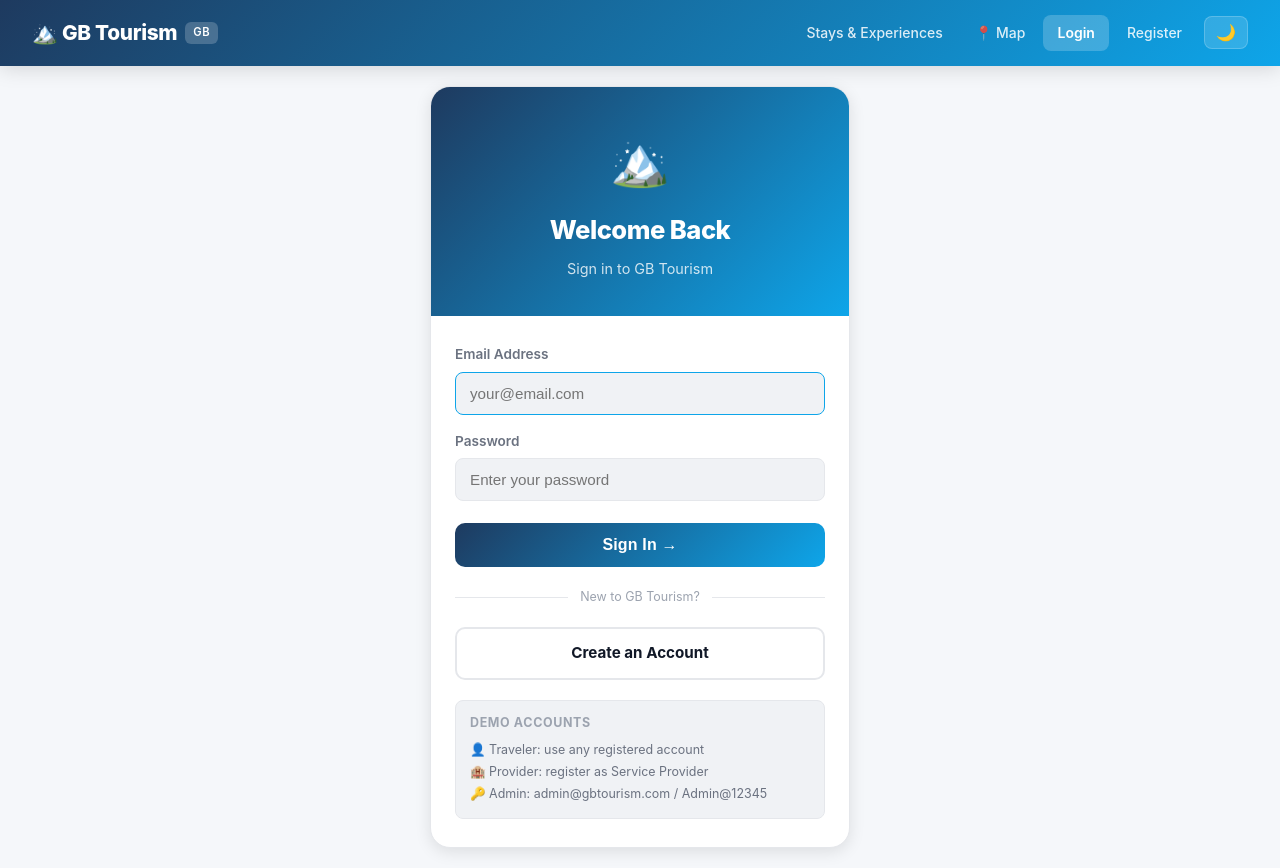
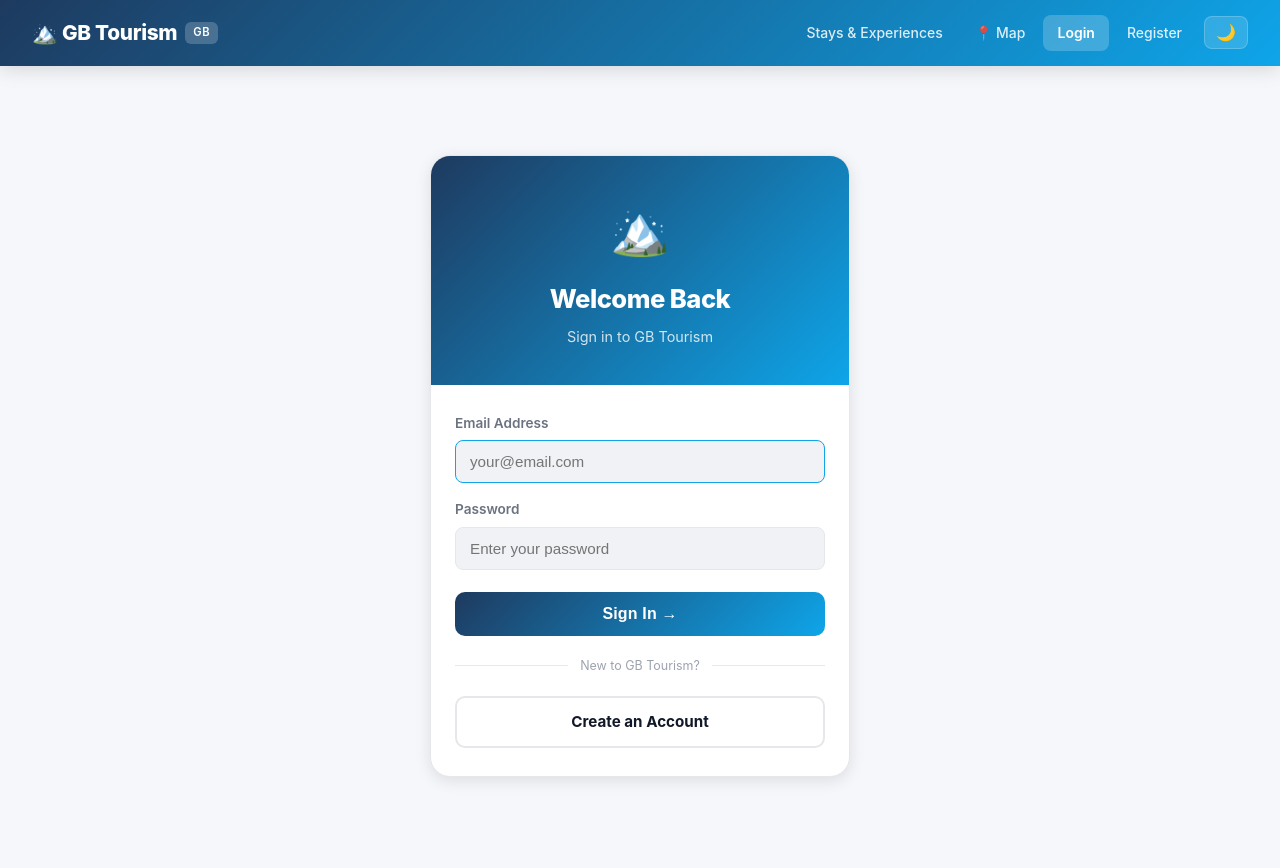
Before and after one commit to MaaziAli/gb-tourism-fyp, a React (Vite) app in the folder frontend/: page /login in a window 1280 px wide. Built offline with nearby package versions, Linux system fonts and the light colour scheme.

Commit message:
fix: remove admin credentials from login page

```diff
--- a/frontend/src/pages/Login.jsx
+++ b/frontend/src/pages/Login.jsx
@@ -248,39 +248,6 @@ export default function Login() {
             Create an Account
           </Link>
 
-          {/* Demo credentials hint */}
-          <div style={{
-            marginTop: '20px', padding: '12px 14px',
-            background: 'var(--bg-secondary)',
-            borderRadius: '8px',
-            border: '1px solid var(--border-color)'
-          }}>
-            <p style={{
-              margin: '0 0 6px', fontSize: '0.78rem',
-              fontWeight: 700, color: 'var(--text-muted)',
-              textTransform: 'uppercase',
-              letterSpacing: '0.05em'
-            }}>
-              Demo Accounts
-            </p>
-            <div style={{
-              fontSize: '0.78rem',
-              color: 'var(--text-secondary)',
-              lineHeight: 1.8
-            }}>
-              <div>
-                👤 Traveler: use any registered account
-              </div>
-              <div>
-                🏨 Provider: register as Service Provider
-              </div>
-              <div>
-                🔑 Admin: admin@gbtourism.com /
-                Admin@12345
-              </div>
-            </div>
-          </div>
-
         </div>
       </div>
     </div>
```
